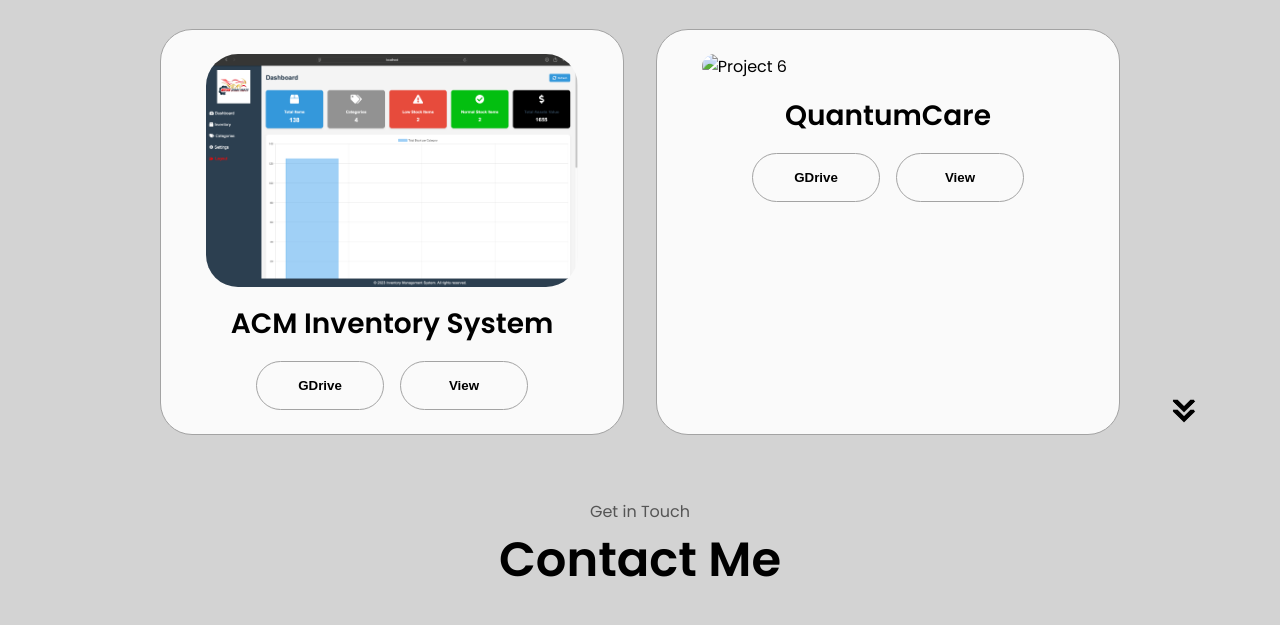
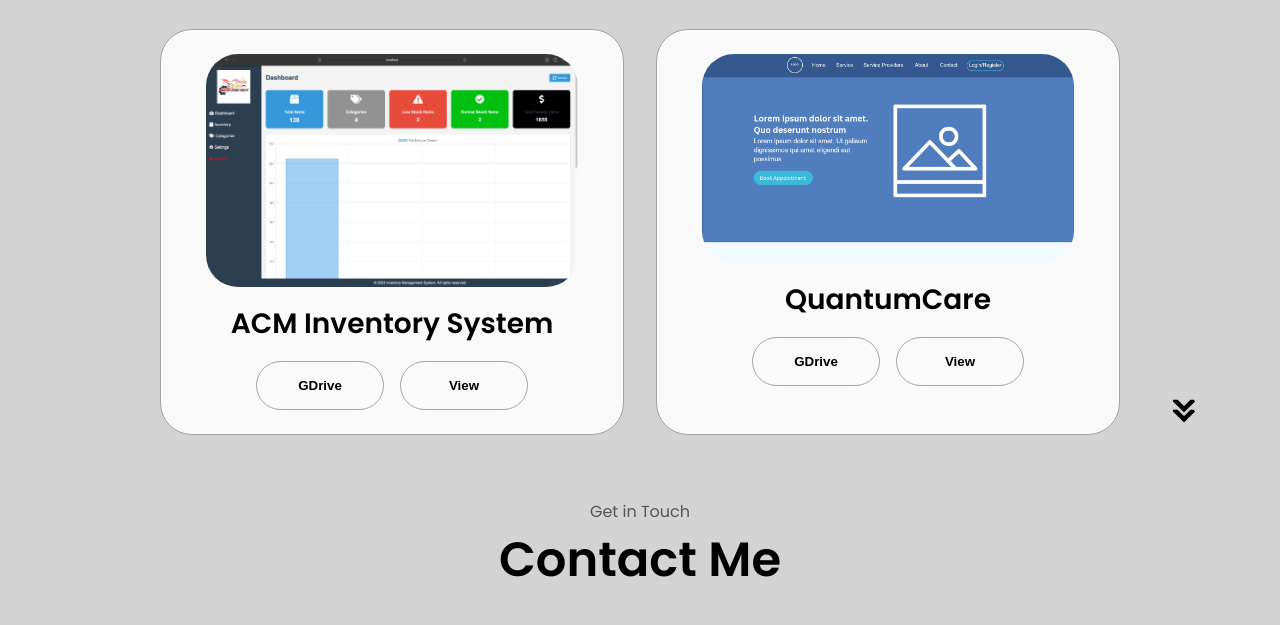
Before and after one commit to Raymond155/Portfolio, a plain HTML site: page index.html in a window 1280 px wide. Shown: the part 4229-4854 px from the top of the page. Drawn offline with Linux system fonts and the light colour scheme.

Commit message:
Update index.html

```diff
--- a/index.html
+++ b/index.html
@@ -379,7 +379,7 @@
           <div class="details-container color-container">
             <div class="article-container">
               <img
-                src=""
+                src="quantumcare.png"
                 alt="Project 6"
                 class="project-img"
               />
```
